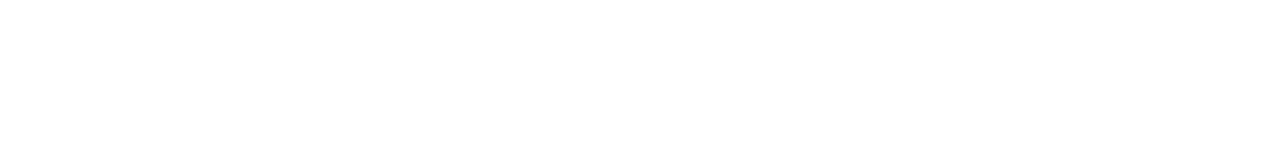
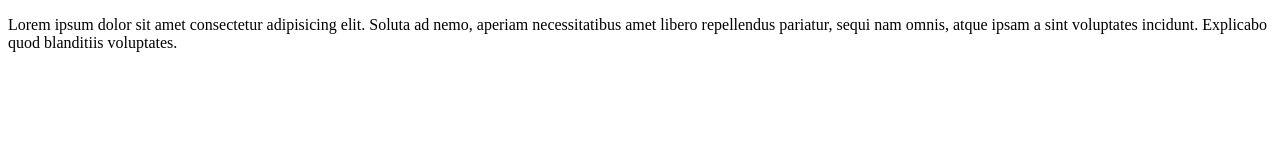
Before and after one commit to MuhammadShamsSultanProtty/My_Portfolio, a plain HTML site: page index.html in a window 1280 px wide. Drawn offline with Linux system fonts and the light colour scheme.

Commit message:
Testing 1

```diff
--- a/index.html
+++ b/index.html
@@ -7,6 +7,8 @@
     <title>My Portfolio</title>
 </head>
 <body>
-
+    <div>
+        <p>Lorem ipsum dolor sit amet consectetur adipisicing elit. Soluta ad nemo, aperiam necessitatibus amet libero repellendus pariatur, sequi nam omnis, atque ipsam a sint voluptates incidunt. Explicabo quod blanditiis voluptates.</p>
+    </div>
 </body>
 </html>
```
